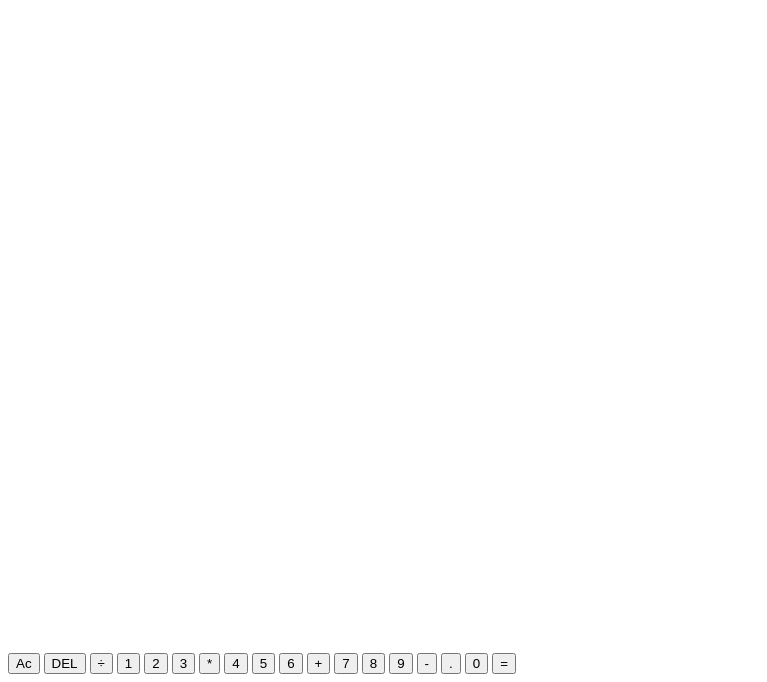
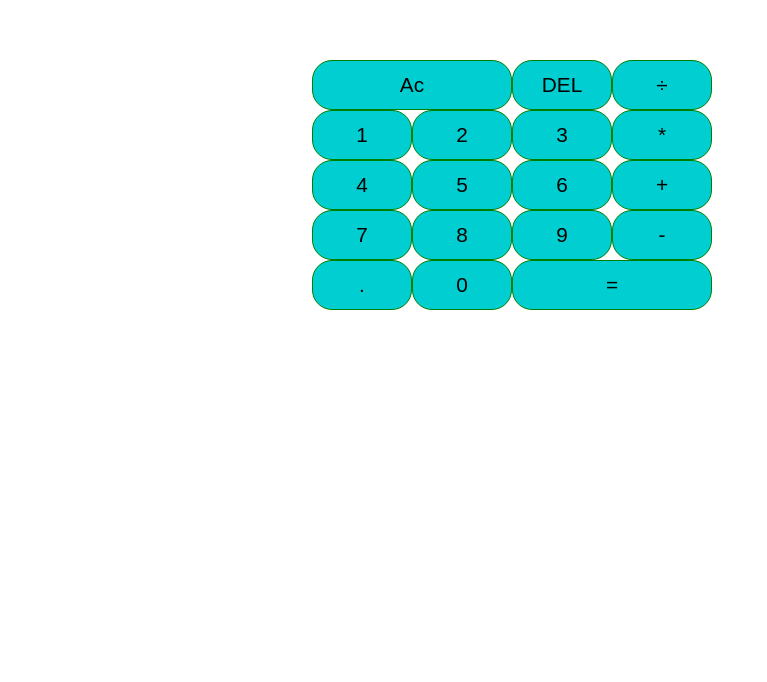
Before and after one commit to BigG21/Projects, a plain HTML site: page index.html in a window 1280 px wide. Shown: the part 155-837 px from the top of the page, without its empty margins (0-767 px from the left). After the commit the page ends 816 px from the top, so only its background shows below. Drawn offline with Linux system fonts and the light colour scheme.

Commit message:
my second commit, edited my CSS

```diff
--- a/css/styles.css
+++ b/css/styles.css
@@ -12,3 +12,57 @@
     background-repeat: no-repeat;
     background-size: cover;
 }
+
+.calculator-grid{
+    display: grid;
+    justify-content: center;
+    align-content: center;
+    min-height: 100vh;
+    grid-template-columns: repeat(4, 100px);
+    grid-template-rows: minmax(120, auto) repeat(5, 100px);
+    position: absolute;
+    top: 40%;
+    left: 40%;
+    transform: translate(-50%, -50%);
+    width: 80%;
+    padding: 20px;
+    text-align: center;
+}
+
+.calculator-grid>button{
+    cursor: pointer;
+    font-size: 1.3rem;
+    border: 1px solid green;
+    outline: none;
+    background-color: darkturquoise;
+    border-radius: 20px;
+    height: 50px;
+    transition: background-color .3s;
+}
+
+.calculator-grid>button:hover{
+    background-color: rgb(0, 191, 255);
+    color: white;
+}
+
+.span-two {
+    grid-column: span 2;
+}
+
+.output {
+    grid-column: 1/-1;
+    background-color: white;
+    display: flex;
+    align-items: flex-end;
+    justify-content: space-around;
+    flex-direction: column;
+    padding: 20px;
+    word-wrap: break-word;
+    word-break: break-all;
+    border-radius: 15px;
+}
+
+.output .previous-operand {
+    color: whitesmoke;
+    font-size: 1.5rem;
+}
```
